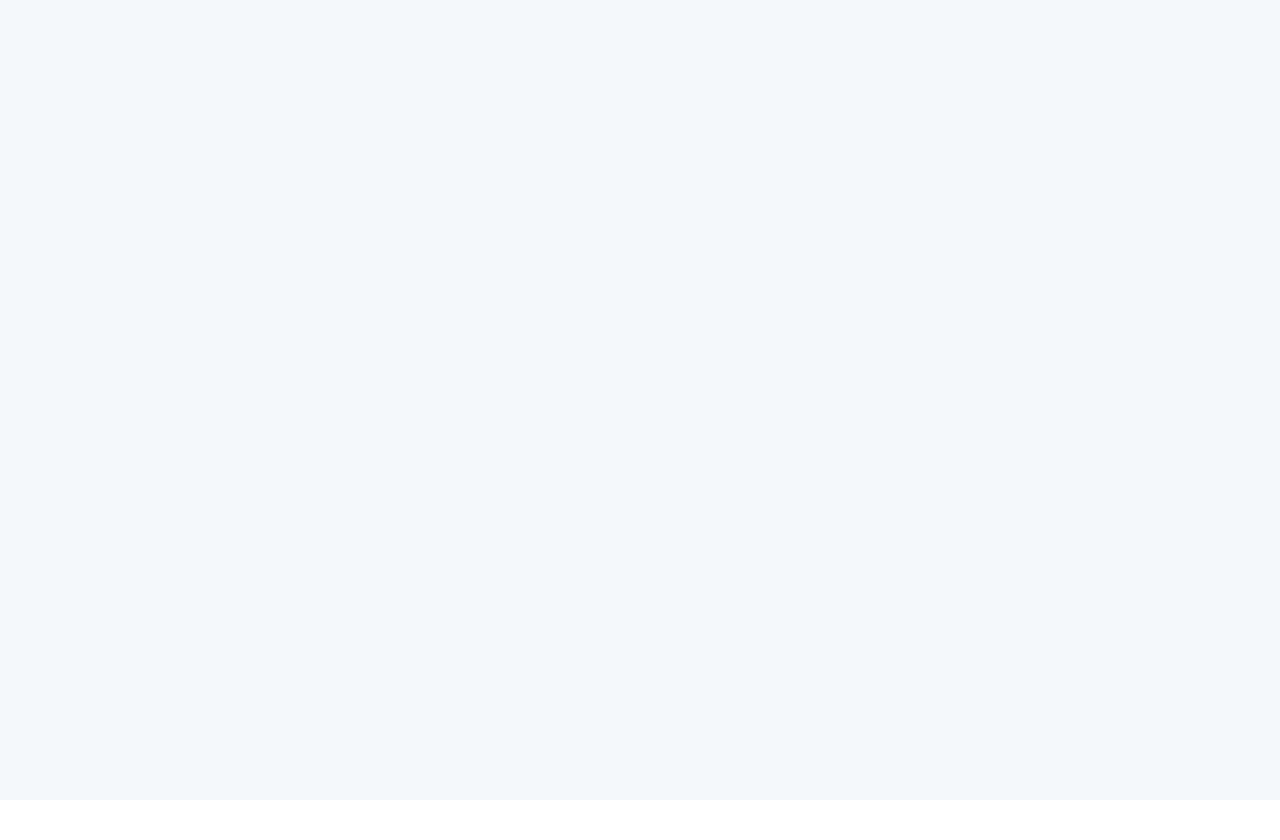
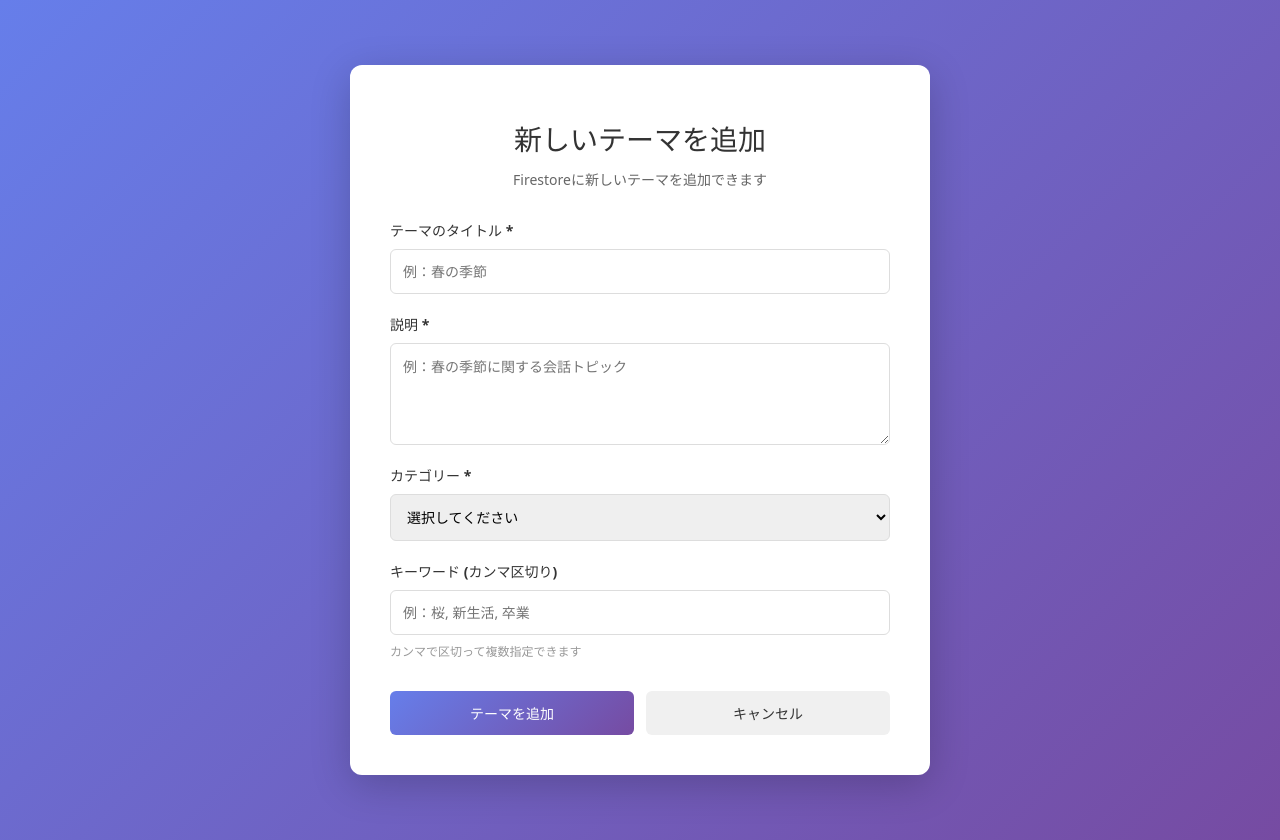
Before and after one commit to NazonoKansatugata/try_hackathon_team_L, a React (Vite) app in the folder apps/web/: page /add-theme in a window 1280 px wide. Before the commit this address had no page. Before the commit the page ends 800 px from the top, so only its background shows below. Built offline with nearby package versions, Linux system fonts and the light colour scheme; no server answers.

Commit message:
お題募集部分を作成

```diff
--- a/apps/web/src/App.tsx
+++ b/apps/web/src/App.tsx
@@ -1,6 +1,7 @@
 import { BrowserRouter as Router, Routes, Route } from 'react-router-dom';
 import CharacterList from './pages/character-list/CharacterList';
 import CharacterReports from './pages/character-reports/CharacterReports';
+import ThemeForm from './pages/theme-form/ThemeForm';
 import './App.css';
 
 /**
@@ -9,6 +10,7 @@ import './App.css';
  * ルーティング設定:
  * - / : キャラクター一覧画面
  * - /character/:characterId : キャラクター別レポート画面
+ * - /add-theme : テーマ追加フォーム画面
  */
 function App() {
   return (
@@ -17,6 +19,7 @@ function App() {
         <Routes>
           <Route path="/" element={<CharacterList />} />
           <Route path="/character/:characterId" element={<CharacterReports />} />
+          <Route path="/add-theme" element={<ThemeForm />} />
         </Routes>
       </div>
     </Router>
--- /dev/null
+++ b/apps/web/src/pages/theme-form/ThemeForm.css
@@ -0,0 +1,149 @@
+.theme-form-container {
+  display: flex;
+  justify-content: center;
+  align-items: center;
+  min-height: 100vh;
+  padding: 20px;
+  background: linear-gradient(135deg, #667eea 0%, #764ba2 100%);
+}
+
+.theme-form-wrapper {
+  background: white;
+  border-radius: 12px;
+  box-shadow: 0 10px 40px rgba(0, 0, 0, 0.2);
+  padding: 40px;
+  max-width: 500px;
+  width: 100%;
+}
+
+.theme-form-wrapper h1 {
+  color: #333;
+  margin-bottom: 8px;
+  font-size: 28px;
+  text-align: center;
+}
+
+.subtitle {
+  color: #666;
+  text-align: center;
+  margin-bottom: 30px;
+  font-size: 14px;
+}
+
+.error-message {
+  background-color: #fee;
+  border-left: 4px solid #f44;
+  color: #c33;
+  padding: 12px;
+  border-radius: 4px;
+  margin-bottom: 20px;
+  font-size: 14px;
+}
+
+.success-message {
+  background-color: #efe;
+  border-left: 4px solid #4f4;
+  color: #3a3;
+  padding: 12px;
+  border-radius: 4px;
+  margin-bottom: 20px;
+  font-size: 14px;
+}
+
+.theme-form {
+  display: flex;
+  flex-direction: column;
+  gap: 20px;
+}
+
+.form-group {
+  display: flex;
+  flex-direction: column;
+  gap: 8px;
+}
+
+.form-group label {
+  color: #333;
+  font-weight: 600;
+  font-size: 14px;
+}
+
+.form-group input,
+.form-group textarea,
+.form-group select {
+  padding: 12px;
+  border: 1px solid #ddd;
+  border-radius: 6px;
+  font-size: 14px;
+  font-family: inherit;
+  transition: border-color 0.3s, box-shadow 0.3s;
+}
+
+.form-group input:focus,
+.form-group textarea:focus,
+.form-group select:focus {
+  outline: none;
+  border-color: #667eea;
+  box-shadow: 0 0 0 3px rgba(102, 126, 234, 0.1);
+}
+
+.form-group small {
+  color: #999;
+  font-size: 12px;
+}
+
+.form-actions {
+  display: flex;
+  gap: 12px;
+  margin-top: 10px;
+}
+
+.btn-submit,
+.btn-cancel {
+  flex: 1;
+  padding: 12px;
+  border: none;
+  border-radius: 6px;
+  font-size: 14px;
+  font-weight: 600;
+  cursor: pointer;
+  transition: all 0.3s;
+}
+
+.btn-submit {
+  background: linear-gradient(135deg, #667eea 0%, #764ba2 100%);
+  color: white;
+}
+
+.btn-submit:hover:not(:disabled) {
+  transform: translateY(-2px);
+  box-shadow: 0 5px 20px rgba(102, 126, 234, 0.4);
+}
+
+.btn-submit:disabled {
+  opacity: 0.6;
+  cursor: not-allowed;
+}
+
+.btn-cancel {
+  background-color: #f0f0f0;
+  color: #333;
+}
+
+.btn-cancel:hover {
+  background-color: #e0e0e0;
+}
+
+@media (max-width: 600px) {
+  .theme-form-wrapper {
+    padding: 24px;
+  }
+
+  .theme-form-wrapper h1 {
+    font-size: 22px;
+  }
+
+  .form-actions {
+    flex-direction: column;
+  }
+}
--- /dev/null
+++ b/apps/web/src/pages/theme-form/ThemeForm.tsx
@@ -0,0 +1,179 @@
+import { useState } from 'react';
+import { useNavigate } from 'react-router-dom';
+import { db } from '../../firebase';
+import { collection, addDoc } from 'firebase/firestore';
+import './ThemeForm.css';
+
+/**
+ * テーマ追加フォームページ
+ *
+ * Firestoreのthemesコレクションに新しいテーマを追加するフォーム
+ */
+function ThemeForm() {
+  const navigate = useNavigate();
+  const [formData, setFormData] = useState({
+    title: '',
+    description: '',
+    category: '',
+    keywords: '',
+  });
+  const [isSubmitting, setIsSubmitting] = useState(false);
+  const [error, setError] = useState<string | null>(null);
+  const [success, setSuccess] = useState(false);
+
+  const handleInputChange = (
+    e: React.ChangeEvent<HTMLInputElement | HTMLTextAreaElement | HTMLSelectElement>
+  ) => {
+    const { name, value } = e.target;
+    setFormData((prev) => ({
+      ...prev,
+      [name]: value,
+    }));
+  };
+
+  const handleSubmit = async (e: React.FormEvent<HTMLFormElement>) => {
+    e.preventDefault();
+    setIsSubmitting(true);
+    setError(null);
+
+    try {
+      // バリデーション
+      if (!formData.title.trim()) {
+        throw new Error('テーマのタイトルは必須です');
+      }
+      if (!formData.description.trim()) {
+        throw new Error('テーマの説明は必須です');
+      }
+      if (!formData.category.trim()) {
+        throw new Error('カテゴリーは必須です');
+      }
+
+      // キーワードを配列に変換
+      const keywordsArray = formData.keywords
+        .split(',')
+        .map((kw) => kw.trim())
+        .filter((kw) => kw.length > 0);
+
+      // Firestoreに保存
+      const themesCollection = collection(db, 'themes');
+      await addDoc(themesCollection, {
+        title: formData.title.trim(),
+        description: formData.description.trim(),
+        category: formData.category.trim(),
+        keywords: keywordsArray,
+      });
+
+      setSuccess(true);
+      setFormData({
+        title: '',
+        description: '',
+        category: '',
+        keywords: '',
+      });
+
+      // 2秒後にホームページにリダイレクト
+      setTimeout(() => {
+        navigate('/');
+      }, 2000);
+    } catch (err) {
+      setError(err instanceof Error ? err.message : 'エラーが発生しました');
+    } finally {
+      setIsSubmitting(false);
+    }
+  };
+
+  return (
+    <div className="theme-form-container">
+      <div className="theme-form-wrapper">
+        <h1>新しいテーマを追加</h1>
+        <p className="subtitle">Firestoreに新しいテーマを追加できます</p>
+
+        {error && <div className="error-message">{error}</div>}
+        {success && (
+          <div className="success-message">
+            テーマを追加しました！ホームページにリダイレクトします...
+          </div>
+        )}
+
+        <form onSubmit={handleSubmit} className="theme-form">
+          <div className="form-group">
+            <label htmlFor="title">テーマのタイトル *</label>
+            <input
+              type="text"
+              id="title"
+              name="title"
+              value={formData.title}
+              onChange={handleInputChange}
+              placeholder="例：春の季節"
+              required
+            />
+          </div>
+
+          <div className="form-group">
+            <label htmlFor="description">説明 *</label>
+            <textarea
+              id="description"
+              name="description"
+              value={formData.description}
+              onChange={handleInputChange}
+              placeholder="例：春の季節に関する会話トピック"
+              rows={4}
+              required
+            />
+          </div>
+
+          <div className="form-group">
+            <label htmlFor="category">カテゴリー *</label>
+            <select
+              id="category"
+              name="category"
+              value={formData.category}
+              onChange={handleInputChange}
+              required
+            >
+              <option value="">選択してください</option>
+              <option value="季節">季節</option>
+              <option value="イベント">イベント</option>
+              <option value="日常">日常</option>
+              <option value="ゲーム">ゲーム</option>
+              <option value="学習">学習</option>
+              <option value="その他">その他</option>
+            </select>
+          </div>
+
+          <div className="form-group">
+            <label htmlFor="keywords">キーワード (カンマ区切り)</label>
+            <input
+              type="text"
+              id="keywords"
+              name="keywords"
+              value={formData.keywords}
+              onChange={handleInputChange}
+              placeholder="例：桜, 新生活, 卒業"
+            />
+            <small>カンマで区切って複数指定できます</small>
+          </div>
+
+          <div className="form-actions">
+            <button
+              type="submit"
+              disabled={isSubmitting}
+              className="btn-submit"
+            >
+              {isSubmitting ? '送信中...' : 'テーマを追加'}
+            </button>
+            <button
+              type="button"
+              onClick={() => navigate('/')}
+              className="btn-cancel"
+            >
+              キャンセル
+            </button>
+          </div>
+        </form>
+      </div>
+    </div>
+  );
+}
+
+export default ThemeForm;
```
Also changed, not shown: apps/web/src/types/index.ts (+11 -0 lines), 1 other file (tests, documents, lock files or other folders).
